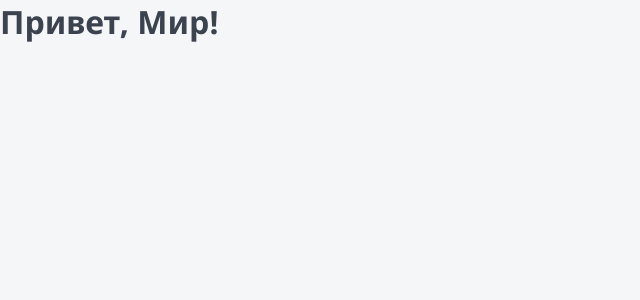
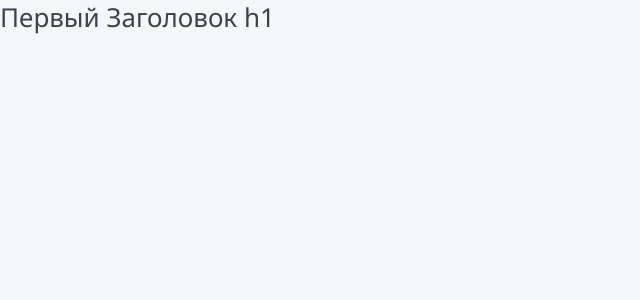
Before and after one commit to MaxMedia87/project-next-js, a Next.js app: page / in a window 1280 px wide. Shown: the top 300 px of the page, without its empty margins (0-640 px from the left). Built offline with nearby package versions, Linux system fonts and the light colour scheme.

Commit message:
Реализован компонент вывода h-заголовка

```diff
--- /dev/null
+++ b/components/Htag/Htag.module.css
@@ -0,0 +1,23 @@
+.h1 {
+	font-style: normal;
+	font-weight: 500;
+	font-size: 26px;
+	line-height: 35px;
+	margin: 0;
+}
+
+.h2 {
+	font-style: normal;
+	font-weight: 500;
+	font-size: 22px;
+	line-height: 30px;
+	margin: 0;
+}
+
+.h3 {
+	font-style: normal;
+	font-weight: 600;
+	font-size: 20px;
+	line-height: 27px;
+	margin: 0;
+}
--- /dev/null
+++ b/components/Htag/Htag.props.ts
@@ -0,0 +1,6 @@
+import { ReactNode } from 'react';
+
+export interface HtagProps {
+	tag: 'h1' | 'h2' | 'h3';
+	children: ReactNode;
+}
--- /dev/null
+++ b/components/Htag/Htag.tsx
@@ -0,0 +1,15 @@
+import { HtagProps } from './Htag.props';
+import styles from './Htag.module.css';
+
+export const Htag = ({ tag, children }: HtagProps): JSX.Element => {
+	switch (tag) {
+		case 'h1':
+			return <h1 className={styles.h1}>{children}</h1>;
+		case 'h2':
+			return <h2 className={styles.h2}>{children}</h2>;
+		case 'h3':
+			return <h3 className={styles.h3}>{children}</h3>;
+		default:
+			return <></>;
+	}
+};
--- /dev/null
+++ b/components/index.ts
@@ -0,0 +1 @@
+export * from './Htag/Htag';
--- a/pages/index.tsx
+++ b/pages/index.tsx
@@ -1,8 +1,9 @@
+import { Htag } from '@/components';
 
 export default function Home() {
   return (
-    <div>
-      <h1>Привет, Мир!</h1>
-    </div>
+    <>
+      <Htag tag='h1'>Первый Заголовок h1</Htag>
+    </>
   );
 }
```
Also changed, not shown: 1 other file (tests, documents, lock files or other folders).
